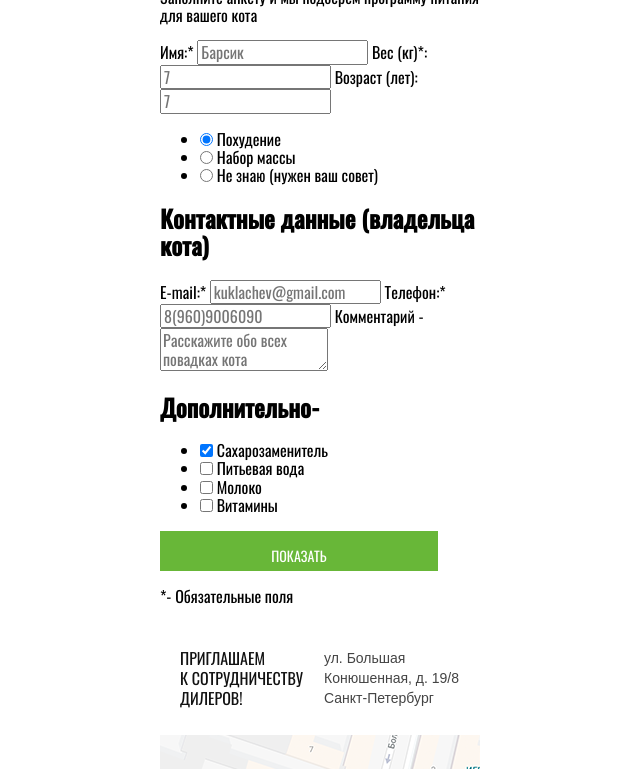
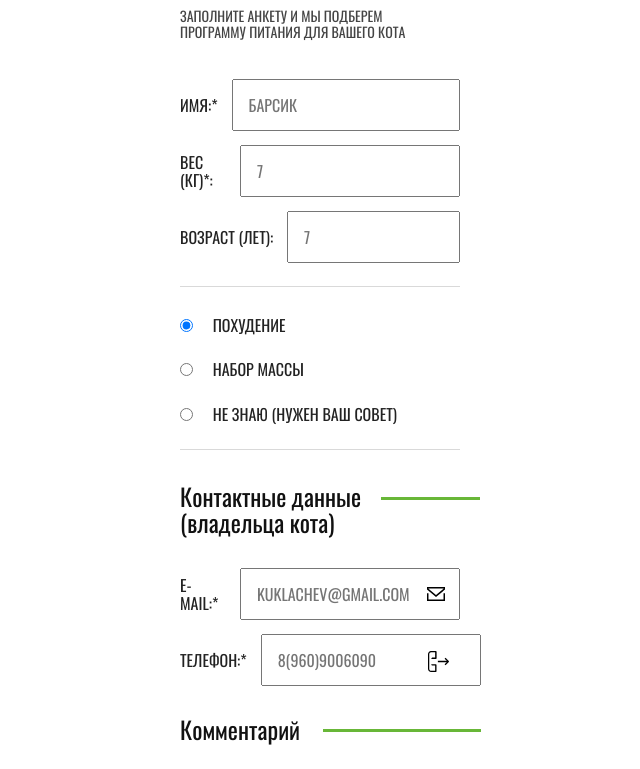
Before and after one commit to WInterInside/850083-cat-energy-18, a website: page source/selection_form.html in a window 1280 px wide. Shown: the part 333-1102 px from the top of the page, without its empty margins (320-960 px from the left). Drawn offline with nearby package versions, Linux system fonts and the light colour scheme; files that its build step writes are made by us from their sources.

Commit message:
верстка личного проекта. нпм тест проходит

```diff
--- a/source/sass/blocks/button.scss
+++ b/source/sass/blocks/button.scss
@@ -20,6 +20,10 @@
 }
 
 .button--more {
-  background-color: $oprtions-color;
-  color: $mr-gray-color;
+  background-color: $border-color;
+  color: #444444;
 }
+
+.button--button {
+  padding-top: 0;
+}
--- a/source/sass/blocks/index-main.scss
+++ b/source/sass/blocks/index-main.scss
@@ -0,0 +1 @@
+/* stylelint-disable */
--- a/source/sass/blocks/invite.scss
+++ b/source/sass/blocks/invite.scss
@@ -1,5 +1,10 @@
 .invite {
   background-color: #ffffff;
+}
+
+.invite--in-catalog,
+.invite--in-selection {
+  background-color: $oprtions-color;
 }
 
 .invite__data {
--- a/source/sass/blocks/promo-offer.scss
+++ b/source/sass/blocks/promo-offer.scss
@@ -2,6 +2,7 @@
   position: relative;
   height: 328px;
   padding-top: 39px;
+  margin-bottom: 35px;
 
   @include lr-paddings;
 }
--- a/source/sass/blocks/selection-form.scss
+++ b/source/sass/blocks/selection-form.scss
@@ -0,0 +1,156 @@
+.selection__heading {
+  @include text(#111111, 36px, 38px);
+  font-weight: normal;
+  padding-top: 7px;
+  padding-bottom: 7px;
+}
+
+.selection__text {
+  @include text(#444444, 14px, 16px);
+  font-weight: normal;
+  margin: 0;
+  margin-bottom: 27px;
+  padding-right: 13px;
+  padding-bottom: 12px;
+  text-transform: uppercase;
+}
+
+.selection-form__cat {
+  display: flex;
+  flex-direction: column;
+  min-height: 163px;
+  border-bottom: 1px solid $border-color;
+  padding-bottom: 9px;
+}
+
+.selection-form__wraper {
+  position: relative;
+  display: flex;
+  margin-bottom: 14px;
+  justify-content: space-between;
+  align-items: center;
+}
+
+.selection-form__label {
+  @include text(#222222, 16px, 18px);
+  font-weight: normal;
+  text-transform: uppercase;
+  margin-right: 14px;
+}
+
+.selection-form__input {
+  @include text(#444444, 16px, 18px);
+  font-weight: normal;
+  text-transform: uppercase;
+  flex-grow: 1;
+  padding-top: 15px;
+  padding-bottom: 15px;
+  padding-left: 15px;
+  padding-right: 38px;
+}
+
+.selection-form__input--age {
+  width: 172px;
+}
+
+.selection-form__raioblock {
+  border-bottom: 1px solid $border-color;
+
+  @include list-style;
+  padding-top: 29px;
+}
+
+.selection-form__option {
+  margin-bottom: 26px;
+}
+
+.selection-form__radio,
+.selection-form__checkbox {
+  margin-right: 16px;
+}
+
+.selection-form__heading {
+  position: relative;
+
+  @include text(#111111, 24px, 26px);
+  font-weight: normal;
+  padding-top: 13px;
+  padding-bottom: 13px;
+}
+
+.selection-form__label--comment {
+  position: relative;
+
+  @include text(#111111, 24px, 24px);
+  font-weight: normal;
+  text-transform: none;
+  margin-bottom: 31px;
+  margin-top: 17px;
+}
+
+.selection-form__heading--contacts::after,
+.selection-form__label--comment::after,
+.selection-form__heading--options::after {
+  @include pseudo;
+  top: 35%;
+  right: -20px;
+  width: 99px;
+  height: 3px;
+  background-color: $green-tone;
+}
+
+.selection-form__label--comment::after {
+  width: 158px;
+  top: 50%;
+  right: -35px;
+}
+
+.selection-form__heading--options::after {
+  width: 136px;
+  top: 50%;
+  right: -20px;
+}
+
+.selection-form__wraper--comment {
+  flex-direction: column;
+  margin-bottom: 14px;
+  justify-content: space-between;
+  align-items: stretch;
+}
+
+.selection-form__input--comment {
+  resize: none;
+  min-height: 150px;
+  padding-right: 0;
+}
+
+.selection-form__button {
+  position: absolute;
+  top: 30%;
+  background-color: transparent;
+  border: none;
+  outline: none;
+}
+
+.selection-form__button--tel {
+  right: 5px;
+}
+
+.selection-form__button--email {
+  right: 9px;
+}
+
+.selection-form__options {
+  @include list-style();
+}
+
+.selection__explanation {
+  text-align: center;
+  padding-top: 11px;
+  padding-bottom: 12px;
+
+  @include text(#444444, 12px, 14px);
+  font-family: $sup-font;
+  text-decoration: none;
+  font-weight: normal;
+}
--- a/source/sass/blocks/selection.scss
+++ b/source/sass/blocks/selection.scss
@@ -0,0 +1,3 @@
+.selection {
+  @include lr-paddings;
+}
--- a/source/selection_form.html
+++ b/source/selection_form.html
@@ -26,7 +26,7 @@
           <a class="site-navigation__link" href="catalog.html">Каталог продукции</a>
         </li>
         <li class="site-navigation__item">
-          <a class="site-navigation__link">Подбор питания</a>
+          <a class="site-navigation__link">Подбор программы</a>
         </li>
       </ul>
     </nav>
@@ -36,81 +36,96 @@
     <p class="selection__text">Заполните анкету и мы подберем программу питания для вашего кота</p>
     <form class="selection-form" action="https://echo.htmlacademy.ru" method="get">
       <!--первая группа импутов, текстовые поля-->
-      <label class="selection-form__label">Имя:*
-        <input class="selection-form__input" type="text" name="petname" placeholder="Барсик" required>
-      </label>
-      <label class="selection-form__label">Вес (кг)*:
-        <input class="selection-form__input" type="text" name="weight" placeholder="7" required>
-      </label>
-      <label class="selection-form__label">Возраст (лет):
-        <input class="selection-form__input" type="text" name="age" placeholder="7">
-      </label>
+      <div class="selection-form__cat">
+        <div class="selection-form__wraper">
+          <label class="selection-form__label" for="petname">Имя:*</label>
+          <input class="selection-form__input" type="text" name="petname" id="petname" placeholder="Барсик" required>
+        </div>
+        <div class="selection-form__wraper">
+          <label class="selection-form__label" for="weight">Вес (кг)*:</label>
+          <input class="selection-form__input" type="text" name="weight" id="weight" placeholder="7" required>
+        </div>
+        <div class="selection-form__wraper">
+          <label class="selection-form__label selection-form__label--age" for="age">Возраст (лет):</label>
+          <input class="selection-form__input selection-form__input--age" type="text" name="age" id="age" placeholder="7">
+        </div>
+      </div>
       <!--вторая  группа импутов, radio -->
       <ul class="selection-form__raioblock">
         <li class="selection-form__option">
-          <label class="selection-form__label">
-            <input class="selection-form__radio" type="radio" name="option" value="Похудение" checked>
+          <input class="selection-form__radio" id="option-1" type="radio" name="option" value="Похудение" checked>
+          <label class="selection-form__label" for="option-1">
             <span class="selection-form__indicator">Похудение</span>
           </label>
         </li>
         <li class="selection-form__option">
-          <label class="selection-form__label">
-            <input class="selection-form__radio" type="radio" name="option" value="Набор массы">
+          <input class="selection-form__radio" id="option-2" type="radio" name="option" value="Набор массы">
+          <label class="selection-form__label" for="option-2">
             <span class="selection-form__indicator">Набор массы</span>
           </label>
         </li>
         <li class="selection-form__option">
-          <label class="selection-form__label">
-            <input class="selection-form__radio" type="radio" name="option" value="Нужен ваш совет">
+          <input class="selection-form__radio" id="option-3" type="radio" name="option" value="Нужен ваш совет">
+          <label class="selection-form__label" for="option-3">
             <span class="selection-form__indicator">Не знаю (нужен ваш совет)</span>
           </label>
         </li>
       </ul>
       <!--третья группа импутов , поля контактных данных-->
-      <h2 class="selection-form__heading">Контактные данные (владельца кота)</h2>
-      <label class="selection-form__label">E-mail:*
-        <input class="selection-form__input" type="email" name="email" placeholder="kuklachev@gmail.com" required>
-      </label>
-      <label class="selection-form__label">Телефон:*
-        <input class="selection-form__input" type="tel" name="tel" placeholder="8(960)9006090" required>
-      </label>
-      <label class="selection-form__label selection-form__label--comment"> Комментарий -
-        <textarea class="selection-form__input" maxlength="552" name="subject" placeholder="Расскажите обо всех повадках кота" rows="2"></textarea>
-      </label>
+      <h2 class="selection-form__heading selection-form__heading--contacts">Контактные данные (владельца кота)</h2>
+      <div class="selection-form__wraper">
+        <label class="selection-form__label selection-form__label--email" for="email">E-mail:*</label>
+        <input class="selection-form__input selection-form__input--email" id="email" type="email" name="email" placeholder="kuklachev@gmail.com" required>
+        <button class="selection-form__button selection-form__button--email" type="button" aria-label="Введите электронную почту">
+          <svg version="1.1" id="Layer_1" xmlns="http://www.w3.org/2000/svg" width="18" height="14" xmlns:xlink="http://www.w3.org/1999/xlink" x="0px" y="0px" viewBox="0 0 17 13" style="enable-background:new 0 0 17 13;" xml:space="preserve">
+            <path d="M15.6,11.6H1.4V5.8H0V13h17V5.8h-1.4V11.6z M0,0v2.3l8.5,7.1L17,2.3V0H0z M15.6,1.6L8.5,7.5L1.4,1.6V1.4h14.2L15.6,1.6z"/>
+          </svg>
+        </button>
+      </div>
+      <div class="selection-form__wraper">
+        <label class="selection-form__label selection-form__label--tel" for="tel">Телефон:*</label>
+        <input class="selection-form__input selection-form__input--tel" id="tel" type="tel" name="tel" placeholder="8(960)9006090" required>
+        <button class="selection-form__button selection-form__button--tel" type="button" aria-label="Введите телефон">
+          <svg version="1.1" id="Layer_1" xmlns="http://www.w3.org/2000/svg" width="21" height="21" xmlns:xlink="http://www.w3.org/1999/xlink" x="0px" y="0px" viewBox="0 0 20 20" style="enable-background:new 0 0 20 20;" xml:space="preserve">
+            <path d="M17.9,9.4H9.4v1.2h8.5l-2.1,2.1l0.9,0.9l3.1-3.1c0.2-0.2,0.2-0.6,0-0.9l-3.1-3.1l-0.9,0.9L17.9,9.4z"/>
+            <path
+              d="M8.1,19.4v-6.2c0-0.3-0.3-0.6-0.6-0.6H4.4l0,0H3.1l0,0c0,0.7,0.6,1.2,1.2,1.2h2.5v5H3.1c-1,0.1-1.8-0.7-1.9-1.7
+            c0-0.1,0-0.1,0-0.2V3.1c0-1,0.8-1.8,1.7-1.8c0.1,0,0.1,0,0.2,0h3.7v5H4.4c-0.7,0-1.2,0.6-1.2,1.2h4.4c0.3,0,0.6-0.3,0.6-0.6V0.6
+            C8.1,0.3,7.8,0,7.5,0H3.1C1.5-0.1,0.1,1.2,0,2.9C0,3,0,3.1,0,3.1v13.7c-0.1,1.7,1.2,3.1,2.9,3.1c0.1,0,0.2,0,0.2,0h4.4
+            C7.8,20,8.1,19.7,8.1,19.4z"/>
+          </svg>
+        </button>
+      </div>
+      <div class="selection-form__wraper selection-form__wraper--comment">
+        <label class="selection-form__label selection-form__label--comment">Комментарий</label>
+        <textarea class="selection-form__input selection-form__input--comment" maxlength="552" name="subject" placeholder="Расскажите обо всех повадках кота" rows="2"></textarea>
+      </div>
       <!--третья группа импутов , чекбоксы-->
-      <h2 class="selection-form__heading"> Дополнительно- </h2>
+      <h2 class="selection-form__heading selection-form__heading--options">Дополнительно</h2>
       <ul class="selection-form__options">
         <li class="selection-form__option">
-          <label class="selection-form__label">
-            <input class="selection-form__input" type="checkbox" name="sweetener"  checked>
-            <span class="selection-form__indicator">Сахарозаменитель</span>
-          </label>
+          <input class="selection-form__checkbox" id="sweetener" type="checkbox" name="sweetener"  checked>
+          <label class="selection-form__label" for="sweetener">Сахарозаменитель</label>
         </li>
         <li class="selection-form__option">
-          <label class="selection-form__label">
-            <input class="selection-form__input" type="checkbox" name="water">
-            <span class="selection-form__indicator">Питьевая вода</span>
-          </label>
+          <input class="selection-form__checkbox" id="water" type="checkbox" name="water">
+          <label class="selection-form__label" for="water">Питьевая вода</label>
         </li>
         <li class="selection-form__option">
-          <label class="selection-form__label">
-            <input class="selection-form__input" type="checkbox" name="milk">
-            <span class="selection-form__indicator">Молоко</span>
-          </label>
+          <input class="selection-form__checkbox" id="milk" type="checkbox" name="milk">
+          <label class="selection-form__label" for="milk">Молоко</label>
         </li>
         <li class="selection-form__option">
-          <label class="selection-form__label">
-            <input class="selection-form__input" type="checkbox" name="vitamins">
-            <span class="selection-form__indicator">Витамины</span>
-          </label>
+          <input class="selection-form__checkbox" id="vitamins" type="checkbox" name="vitamins">
+          <label class="selection-form__label" for="vitamins">Витамины</label>
         </li>
       </ul>
-      <button class="button" type="submit">Показать</button>
-      <p class="selection__text">*- Обязательные поля</p>
+      <button class="button button--button" type="submit">Отправить заявку</button>
+      <p class="selection__explanation">*- Обязательные поля</p>
     </form>
   </main>
   <footer class="footer">
-    <section class="invite">
+    <section class="invite invite--in-selection">
       <div class="invite__data">
         <p class="invite__text">Приглашаем <br>к сотрудничеству дилеров!</p>
         <address class="invite__adress">
```
Also changed, not shown: source/catalog.html (+2 -2 lines), source/index.html (+1 -1 lines), source/img/icon-phone.svg.
